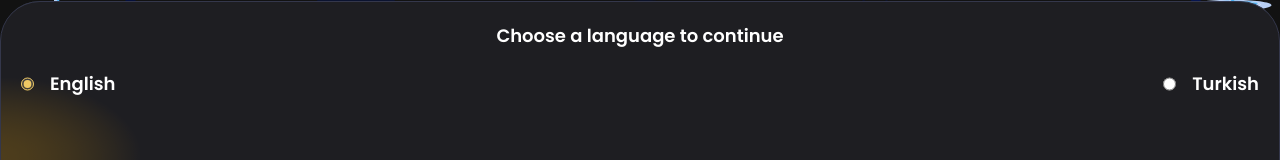
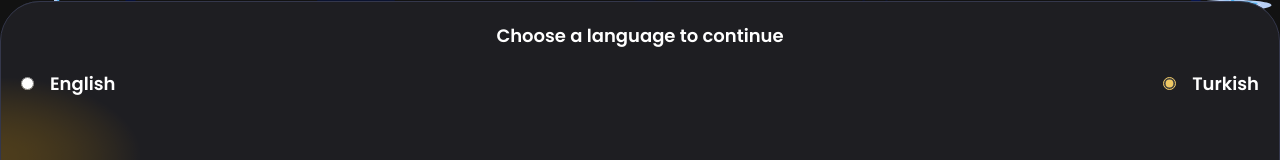
Before and after one commit to jemmycodes/GT-lounge, a React (Vite) app: page / in a window 1280 px wide. Shown: the part 561-721 px from the top of the page. Built offline with nearby package versions, Linux system fonts and the light colour scheme.

Commit message:
lang splash screen done with new design

```diff
--- a/src/components/SplashScreenComponents/SplashScreenLang.jsx
+++ b/src/components/SplashScreenComponents/SplashScreenLang.jsx
@@ -13,18 +13,20 @@ function SplashScreenLang() {
               name="choose-lang"
               id="english"
               className="accent-gold"
-              defaultChecked
+              value="English"
             />
-            <label id="english">English</label>
+            <label for="english">English</label>
           </div>
           <div>
             <input
               id="turkish"
               type="radio"
               name="choose-lang"
+              value="Turkish"
               className="accent-gold"
+              defaultChecked
             />
-            <label id="turkish">Turkish</label>
+            <label for="turkish">Turkish</label>
           </div>
         </div>
         <button
--- a/src/index.css
+++ b/src/index.css
@@ -37,6 +37,6 @@ body,
   }
 
   hgroup form div {
-    @apply flex gap-4 justify-between text-lg;
+    @apply flex gap-4 justify-between text-lg items-center;
   }
 }
```
